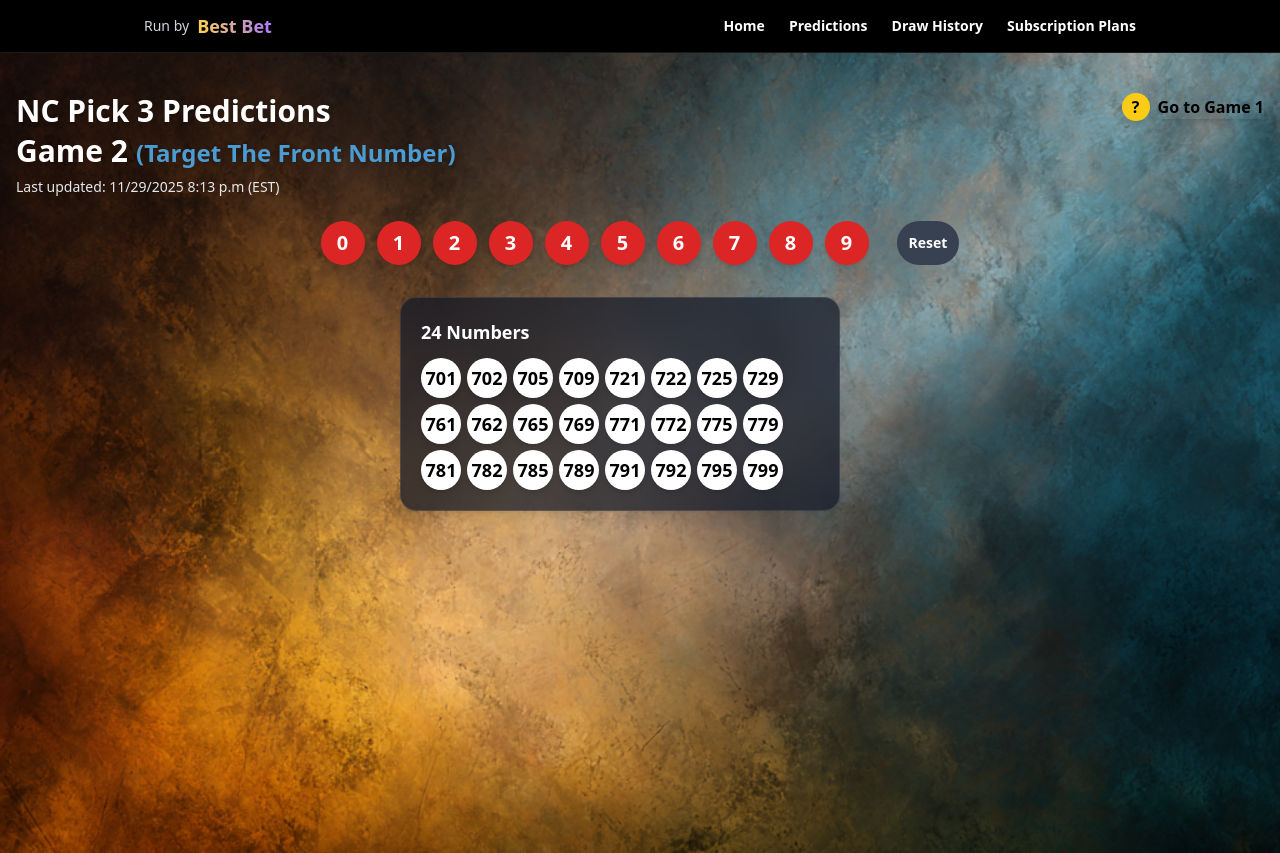
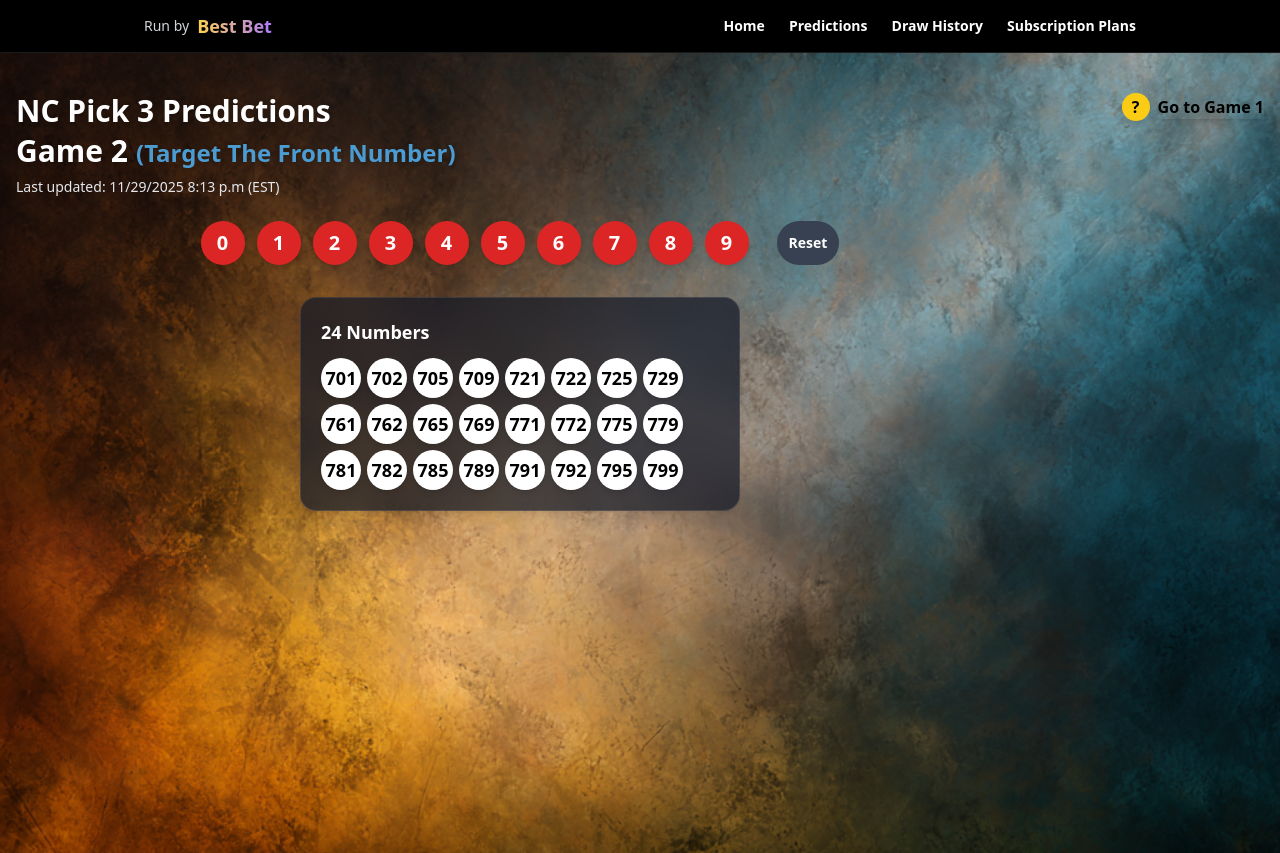
Before and after one commit to Excel2026/nextjs-boilerplate, a Next.js app: page /game2 in a window 1280 px wide. Built offline with nearby package versions, Linux system fonts and the light colour scheme.

Commit message:
Shift Game 2 selector + predictions left

```diff
--- a/app/game2/page.tsx
+++ b/app/game2/page.tsx
@@ -71,6 +71,7 @@ export default function Game2Page() {
       />
 
       <div className="relative z-20 mx-auto max-w-7xl px-4 py-10">
+
         {/* Header */}
         <div className="flex items-start justify-between gap-4">
           <div className="flex flex-col">
@@ -83,7 +84,7 @@ export default function Game2Page() {
               </span>
               <span
                 className="text-2xl font-bold drop-shadow"
-                style={{ color: "#4B9CD3" }} // Carolina Blue
+                style={{ color: "#4B9CD3" }}
               >
                 (Target The Front Number)
               </span>
@@ -111,6 +112,9 @@ export default function Game2Page() {
           Last updated: {lastUpdated}
         </p>
 
+        {/* SHIFTED LEFT BY 120px */}
+        <div className="relative left-[-120px]">
+
           {/* Number Selector */}
           <div className="flex flex-wrap justify-center gap-3 mb-8">
             {Array.from({ length: 10 }, (_, i) => (
@@ -134,8 +138,8 @@ export default function Game2Page() {
             </button>
           </div>
 
-        {/* Predictions List */}
-        <section className="rounded-2xl border border-white/10 bg-gray-900/70 backdrop-blur-md p-5 shadow-lg w-[440px] mx-auto relative left-[-20px]">
+          {/* Predictions Panel */}
+          <section className="rounded-2xl border border-white/10 bg-gray-900/70 backdrop-blur-md p-5 shadow-lg w-[440px] mx-auto">
             <h2 className="mb-3 text-lg font-semibold text-white">
               {transformed.length} Numbers
             </h2>
@@ -152,8 +156,9 @@ export default function Game2Page() {
             </div>
           </section>
         </div>
+      </div>
 
-      {/* Mini Draw History — WIDER */}
+      {/* Mini Draw History (unchanged except width from earlier) */}
       <aside className="hidden md:block absolute right-8 top-[260px] w-[500px] rounded-2xl border border-white/10 bg-gray-900/70 backdrop-blur-md p-5 shadow-lg text-white h-[600px] overflow-y-auto">
         <h2 className="text-lg font-semibold text-white mb-4">
           Recent Draws (Top 20)
@@ -182,14 +187,18 @@ export default function Game2Page() {
                   </span>
                 </div>
 
-                <span className="text-lg font-bold">{row.P1}{row.P2}{row.P3}</span>
+                <span className="text-lg font-bold">
+                  {row.P1}
+                  {row.P2}
+                  {row.P3}
+                </span>
               </li>
             );
           })}
         </ul>
       </aside>
 
-      {/* Instructions Modal */}
+      {/* Modal and animations unchanged */}
       {showInstructions && (
         <div
           className="fixed inset-0 z-50 flex items-center justify-center bg-black/70 backdrop-blur-sm"
```
Lines whose indentation alone changed are shown as unchanged.
